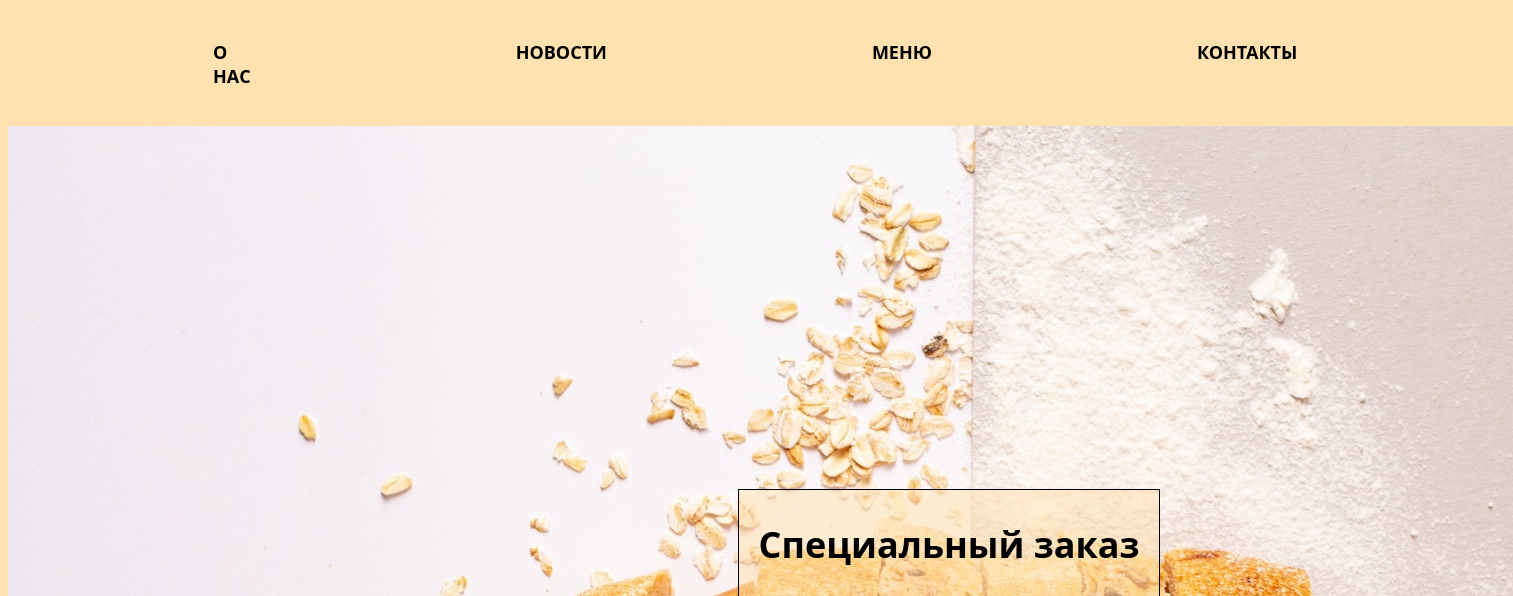
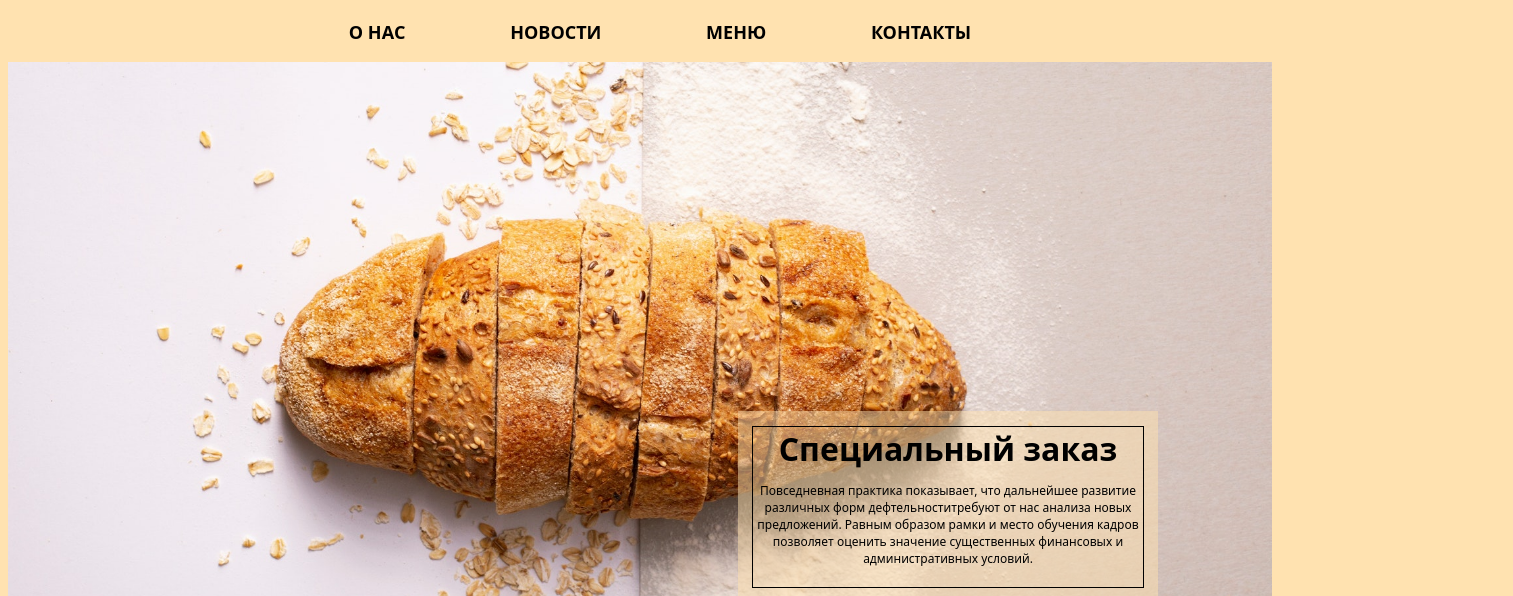
Before and after one commit to andreu03/bakerstore, a plain HTML site: page index.html in a window 1280 px wide. Shown: the part 119-715 px from the top of the page, 1513 px wide, since content can reach past the window. Drawn offline with Linux system fonts and the light colour scheme; a script that the page names is missing.

Commit message:
Изменил наклейку

```diff
--- a/index.html
+++ b/index.html
@@ -14,7 +14,7 @@
     <div>
         <ul>
             <li>
-                О нас
+                О Нас
             </li>
             <li>
                 Новости
@@ -29,6 +29,7 @@
     </div>
     <div class="photo">
         <div class="photoText">
+            <div class="about">
                 <h2 class="photoH2">Специальный заказ</h2>
                 <p>
                     Повседневная практика показывает, что дальнейшее
@@ -37,6 +38,7 @@
                     место обучения кадров позволяет оценить значение
                     существенных финансовых и административных условий.
                 </p>
+            </div>
         </div>
     </div>
     <div class="icons">
@@ -63,7 +65,7 @@
     </div>
     <h2 class="order">Заказать</h2>
     <div class="maps">
-        <div style="position:relative;overflow:hidden;"><a href="https://yandex.ru/maps/org/chaykhana_kalyannaya/187626013243/?utm_medium=mapframe&utm_source=maps" style="color:#eee;font-size:12px;position:absolute;top:0px;">Чайхана - Кальянная</a><a href="https://yandex.ru/maps/11008/kaspiysk/category/hookah_bar/34866769160/?utm_medium=mapframe&utm_source=maps" style="color:#eee;font-size:12px;position:absolute;top:14px;">Кальян-бар в Каспийске</a><a href="https://yandex.ru/maps/11008/kaspiysk/category/cafe/184106390/?utm_medium=mapframe&utm_source=maps" style="color:#eee;font-size:12px;position:absolute;top:28px;">Кафе в Каспийске</a><iframe src="https://yandex.ru/map-widget/v1/?ll=47.643903%2C42.877872&mode=search&oid=187626013243&ol=biz&z=16.59" width="560" height="400" frameborder="1" allowfullscreen="true" style="position:relative;"></iframe></div>
+        <a class="dg-widget-link" href="http://2gis.ru/moscow/firm/70000001053948133/center/37.47724056243897,55.77750226332167/zoom/16?utm_medium=widget-source&utm_campaign=firmsonmap&utm_source=bigMap">Посмотреть на карте Москвы</a><div class="dg-widget-link"><a href="http://2gis.ru/moscow/firm/70000001053948133/photos/70000001053948133/center/37.47724056243897,55.77750226332167/zoom/17?utm_medium=widget-source&utm_campaign=firmsonmap&utm_source=photos">Фотографии компании</a></div><div class="dg-widget-link"><a href="http://2gis.ru/moscow/center/37.477236,55.777276/zoom/16/routeTab/rsType/bus/to/37.477236,55.777276╎Кишлак, чайхана-халяль?utm_medium=widget-source&utm_campaign=firmsonmap&utm_source=route">Найти проезд до Кишлак, чайхана-халяль</a></div><script charset="utf-8" src="https://widgets.2gis.com/js/DGWidgetLoader.js"></script><script charset="utf-8">new DGWidgetLoader({"width":900,"height":400,"borderColor":"#a3a3a3","pos":{"lat":55.77750226332167,"lon":37.47724056243897,"zoom":16},"opt":{"city":"moscow"},"org":[{"id":"70000001053948133"}]});</script><noscript style="color:#c00;font-size:16px;font-weight:bold;">Виджет карты использует JavaScript. Включите его в настройках вашего браузера.</noscript>
     </div>
     <div>
         <ul>
--- a/style.css
+++ b/style.css
@@ -6,19 +6,24 @@ body {
     text-align: center;
 }
 ul {
-    display: flex;
     list-style: none;
     text-transform: uppercase;
     font-weight: bold;
     font-size: 18px;
+    text-align: center;
 }
 li {
-    margin: 20px 100px 20px 165px;
+    display: inline;
+    margin-right: 100px;
+}
+li:last-child
+{
+    margin-right: 0%;
 }
 .photo {
-    background-image: url(./img/01-Картинка-фона.jpg);
-    width: 1505px;
-    height: 900px;
+    background: url(./img/01-Картинка-фона.jpg) center/cover no-repeat;
+    height: 600px;
+    position: relative;
 }
 .photoText {
     text-align: center;
@@ -26,29 +31,39 @@ li {
     height: 190px;
     font-size: 12px;
     background-color: rgb(255, 226, 176, 0.5);
-    border: 1px black solid;
-    bottom: 0px;
+    /* border: 1px black solid; */
+    top: 349px;
+    left: 730px;
     position: absolute;
-    margin-top: 349px;
-    margin-left: 730px;
+    /* margin-top: 349px; */
+
+}
+.about {
+    height: 160px;
+    width: 390px;
+    border: 1px solid black;
+    margin: 0 auto;
+    margin-top: 15px;
 }
 .photoH2 {
-    font-size: 36px;
+    font-size: 32px;
+    margin: 0;
 }
 .icons {
     display: flex;
-    margin-right: 20px;
+    /* margin-right: 20px; */
     text-align: center;
 }
 .icon {
     margin-top: 20px;
-    margin-left: 150px;
+    margin-left: 170px;
     text-align: center;
 }
 .tag {
     font-size: 96px;
     font-family: sans-serif;
     text-align: center;
+
 }
 b {
     color: red;
@@ -67,3 +82,6 @@ b {
 .maps {
     text-align: center;
 }
+li:hover {
+    color: red;
+}
```
Lines whose indentation alone changed are shown as unchanged.
